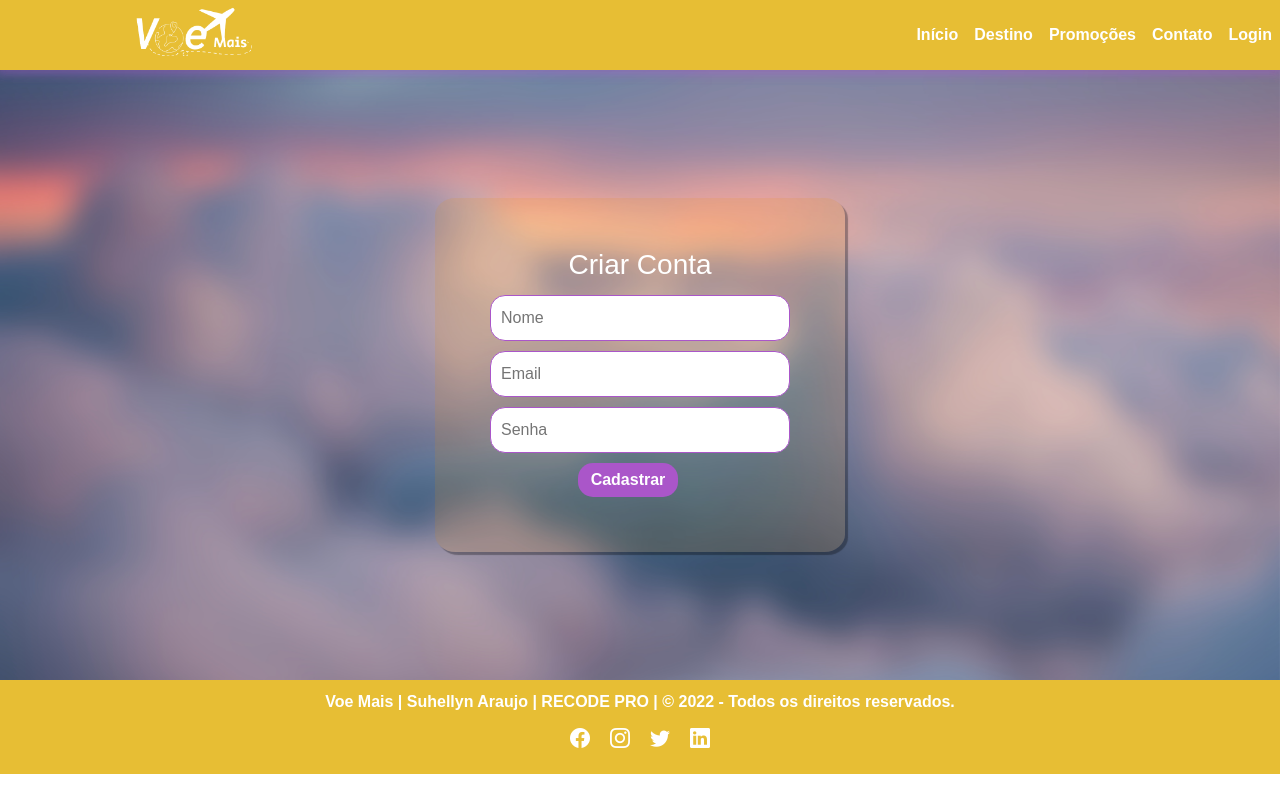
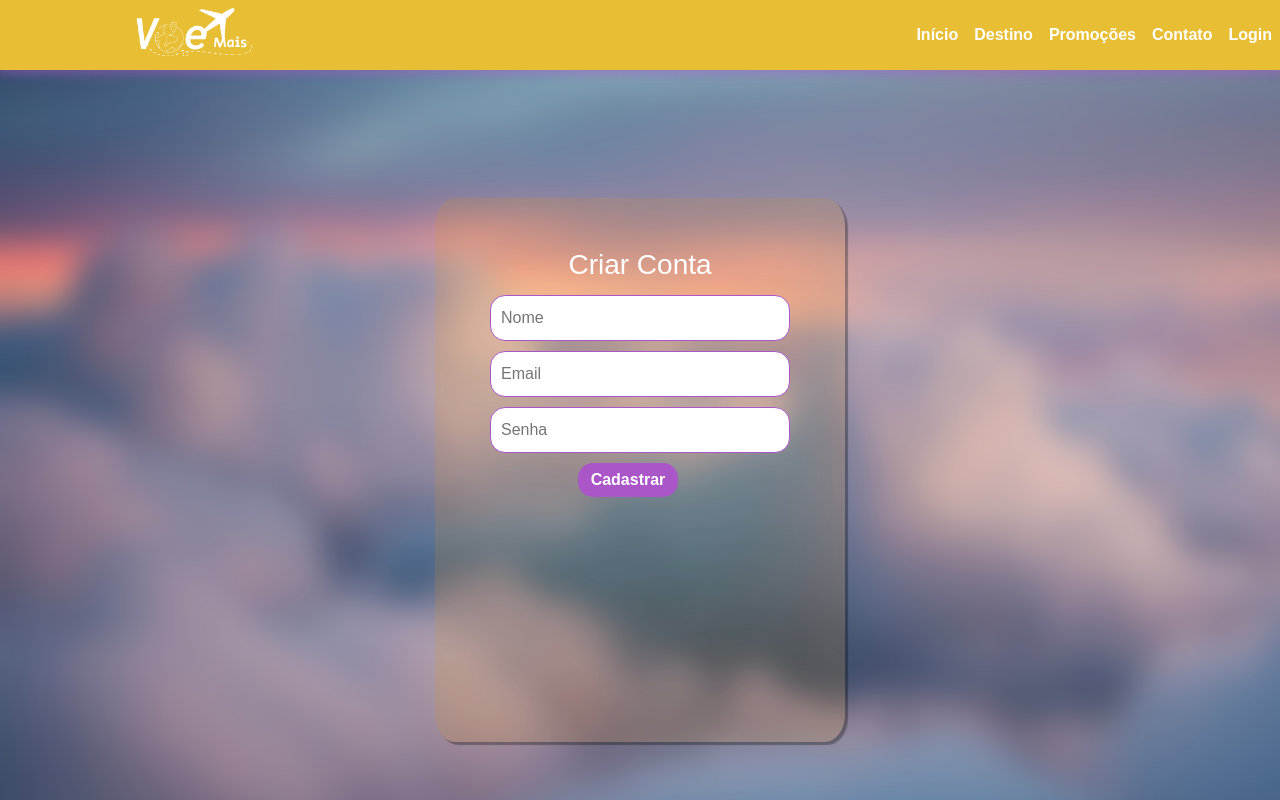
Before and after one commit to suhellynaraujo/VoeMais, a React (Create React App) app in the folder frontend/: page /Cadastro in a window 1280 px wide. Shown: the top 800 px of the page. Built offline with nearby package versions, Linux system fonts and the light colour scheme.

Commit message:
responsividade

```diff
--- a/frontend/src/Components/Main/ContatoMain/ContatoMain.css
+++ b/frontend/src/Components/Main/ContatoMain/ContatoMain.css
@@ -2,6 +2,7 @@
     display: flex;
     justify-content: center;
     width: 100%;
+    height: 100vh;
     background: url("../../../assets/img/Banner-1920x1080.png") no-repeat center ;
     background-attachment: fixed;
     background-size: cover;
--- a/frontend/src/Pages/Cadastro/Cadastro.css
+++ b/frontend/src/Pages/Cadastro/Cadastro.css
@@ -3,6 +3,7 @@
     display: flex;
     justify-content: center;
     width: 100%;
+    height: 100vh;
     margin: 0 auto;
     background: url("/src/assets/img/Banner-login.jpg") no-repeat ;
     background-attachment: fixed;
--- a/frontend/src/Pages/Login/Login.css
+++ b/frontend/src/Pages/Login/Login.css
@@ -1,4 +1,5 @@
 .mainBanner{
+    height: 100vh;
     background: url("/src/assets/img/Banner-login.jpg") no-repeat ;
     background-attachment: fixed;
     background-size: cover;
```
